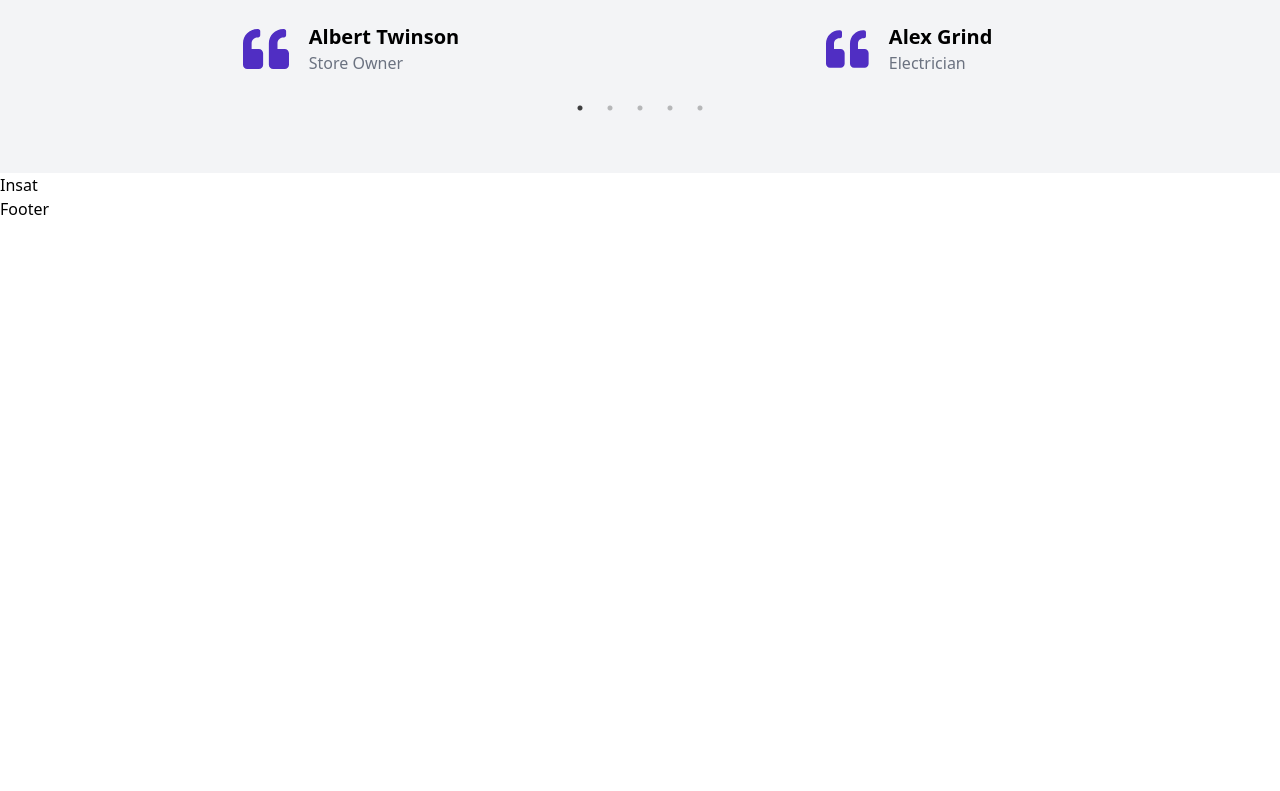
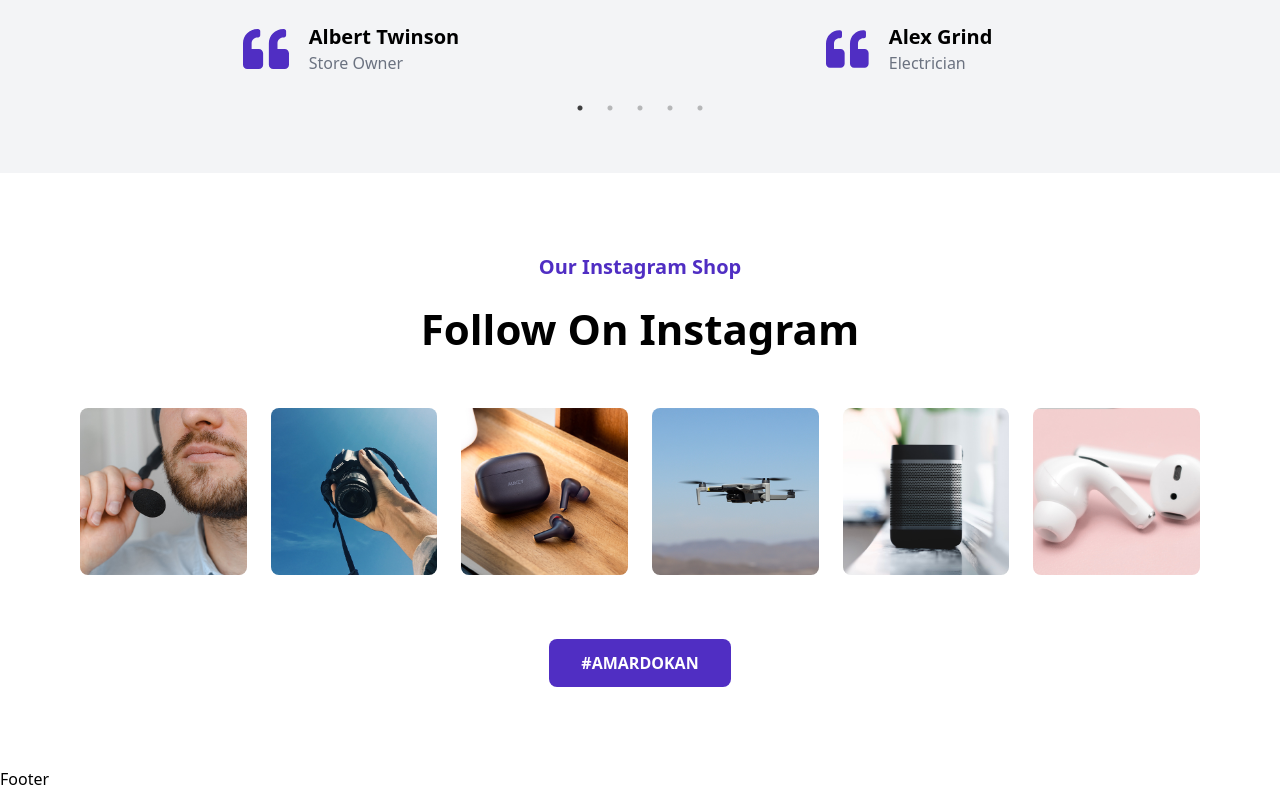
Before and after one commit to NadimMahmudRishan/Ecommerce, a React (Vite) app: page / in a window 1280 px wide. Shown: the part 4583-5374 px from the top of the page. Before the commit the page ends 4804 px from the top, so only its background shows below. Built offline with nearby package versions, Linux system fonts and the light colour scheme.

Commit message:
Instagram section complete.

```diff
--- a/src/sections/Insta.jsx
+++ b/src/sections/Insta.jsx
@@ -1,8 +1,52 @@
-
+import { useEffect } from 'react'
+import insta1 from '../assets/insta-1.jpg'
+import insta2 from '../assets/insta-2.jpg'
+import insta3 from '../assets/insta-3.jpg'
+import insta4 from '../assets/insta-4.jpg'
+import insta5 from '../assets/insta-5.jpg'
+import insta6 from '../assets/insta-6.jpg'
+import AOS from "aos";
+import "aos/dist/aos.css";
 const Insta = () => {
+   useEffect(() => {
+     AOS.init({
+       offset: 100,
+       durationi: 500,
+       easing: "ease-in-out",
+     });
+     AOS.refresh();
+   }, []);
   return (
-    <div>Insat</div>
-  )
+    <div className="w-full lg:px-20 px-5 py-[80px] bg-white flex flex-col justify-center items-center gap-4 ">
+      <h1
+        data-aos="zoom-in"
+        data-aos-delay="100"
+        className="text-themePurple text-xl font-semibold capitalize"
+      >
+        Our Instagram Shop
+      </h1>
+      <h1
+        data-aos="zoom-in"
+        data-aos-delay="200"
+        className="text-black font-semibold text-[42px] text-center capitalize "
+      >
+        Follow on Instagram
+      </h1>
+      <div
+        data-aos="zoom-in"
+        data-aos-delay="300"
+        className="w-full grid lg:grid-cols-6 grid-cols-1 justify-center items-center gap-6 mt-8"
+      >
+        <img src={insta1} alt="insta1" className="rounded-lg mx-auto" />
+        <img src={insta2} alt="insta2 " className="rounded-lg mx-auto" />
+        <img src={insta3} alt="insta3" className="rounded-lg mx-auto" />
+        <img src={insta4} alt="insta4" className="rounded-lg mx-auto" />
+        <img src={insta5} alt="insta5" className="rounded-lg mx-auto" />
+        <img src={insta6} alt="insta6" className="rounded-lg mx-auto" />
+      </div>
+      <button data-aos="zoom-in" data-aos-delay="300" className='bg-themePurple hover:bg-themeYellow text-white hover:text-black font-semibold px-8 py-3 rounded-lg mt-12 uppercase'>#AmarDokan</button>
+    </div>
+  );
 }
 
 export default Insta
```
